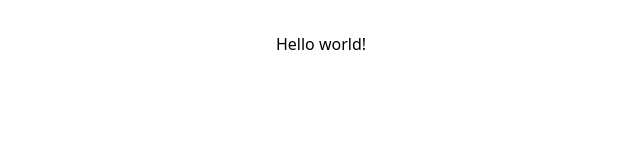
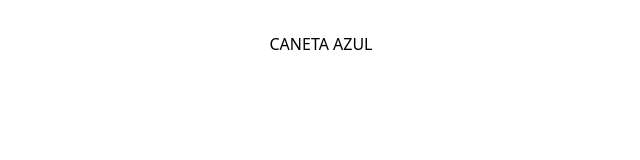
Before and after one commit to Leckller/bic-clicker, a React (Vite) app: page / in a window 1280 px wide. Shown: the top 160 px of the page, without its empty margins (319-959 px from the left). Built offline with nearby package versions, Linux system fonts and the light colour scheme.

Commit message:
feat: requisitos no readme

```diff
--- a/src/App.tsx
+++ b/src/App.tsx
@@ -1,14 +1,11 @@
-import { useState } from 'react'
 import './App.css'
+import Bic from './components/Bic'
 
 function App() {
-  const [count, setCount] = useState(0)
 
   return (
     <>
-      <h1 className="text-3xl font-bold underline ">
-        Hello world!
-      </h1>
+      <Bic></Bic>
     </>
   )
 }
--- /dev/null
+++ b/src/components/Bic.tsx
@@ -0,0 +1,14 @@
+function Bic() {
+
+  return (
+    <>
+      <div>
+        <button>
+          CANETA AZUL
+        </button>
+      </div>
+    </>
+  )
+}
+
+export default Bic;
```
Also changed, not shown: 1 other file (tests, documents, lock files or other folders).
